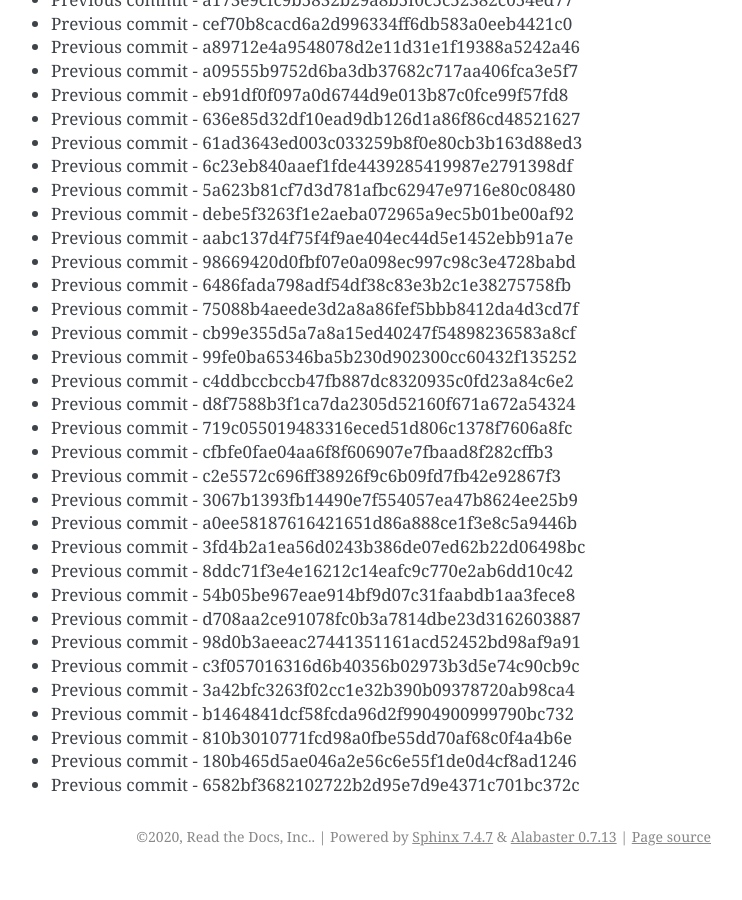
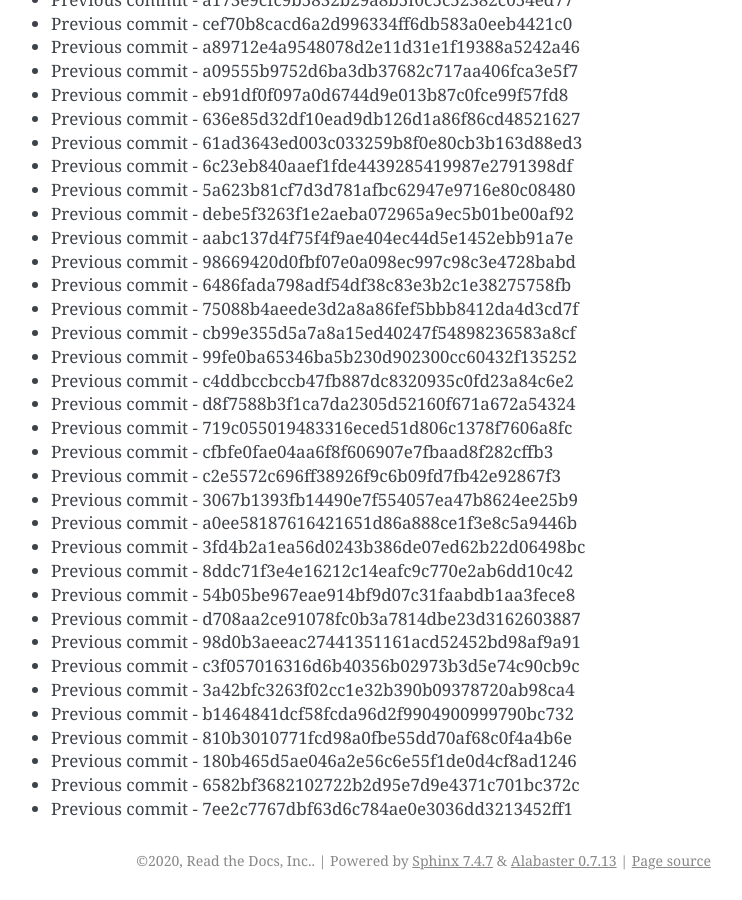
Before and after one commit to readthedocs/rtd-git-stresstest, a Sphinx documentation site: the page built from docs/updates.rst, in a window 1280 px wide and 900 px high, scrolled down 90822 px. Shown: the whole window, without its empty margins (399-1141 px from the left). Built offline with Sphinx 7.4.7, drawn with Linux system fonts in a browser that asks for light colours; before the commit the page ends 91698 px from its top, so only the background shows below that.

Commit message:
Generating commit from previous: 7ee2c7767dbf63d6c784ae0e3036dd3213452ff1

```diff
--- a/docs/updates.rst
+++ b/docs/updates.rst
@@ -3848,3 +3848,4 @@ It can be tested for any performance characteristics.
 * Previous commit - 810b3010771fcd98a0fbe55dd70af68c0f4a4b6e
 * Previous commit - 180b465d5ae046a2e56c6e55f1de0d4cf8ad1246
 * Previous commit - 6582bf3682102722b2d95e7d9e4371c701bc372c
+* Previous commit - 7ee2c7767dbf63d6c784ae0e3036dd3213452ff1
```
